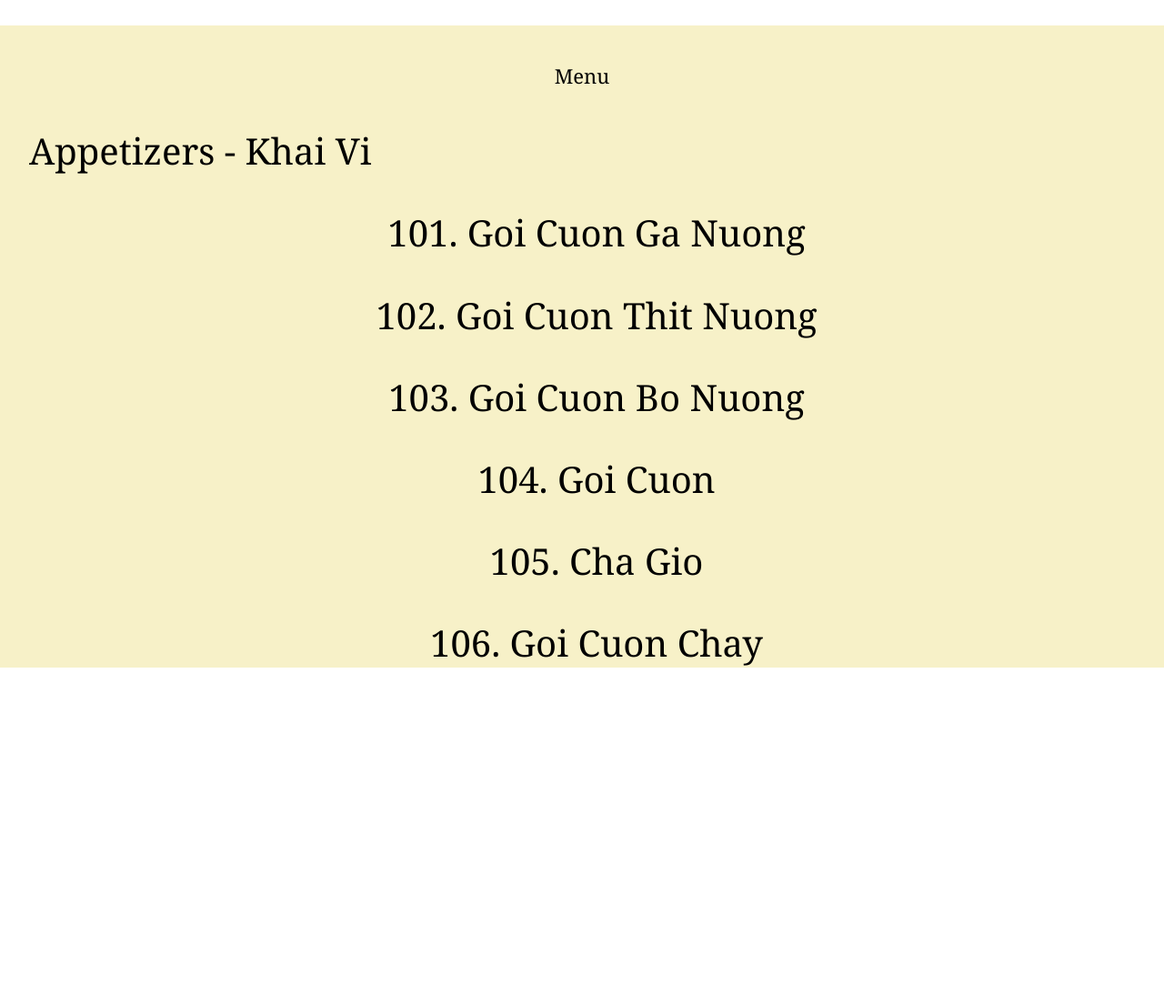
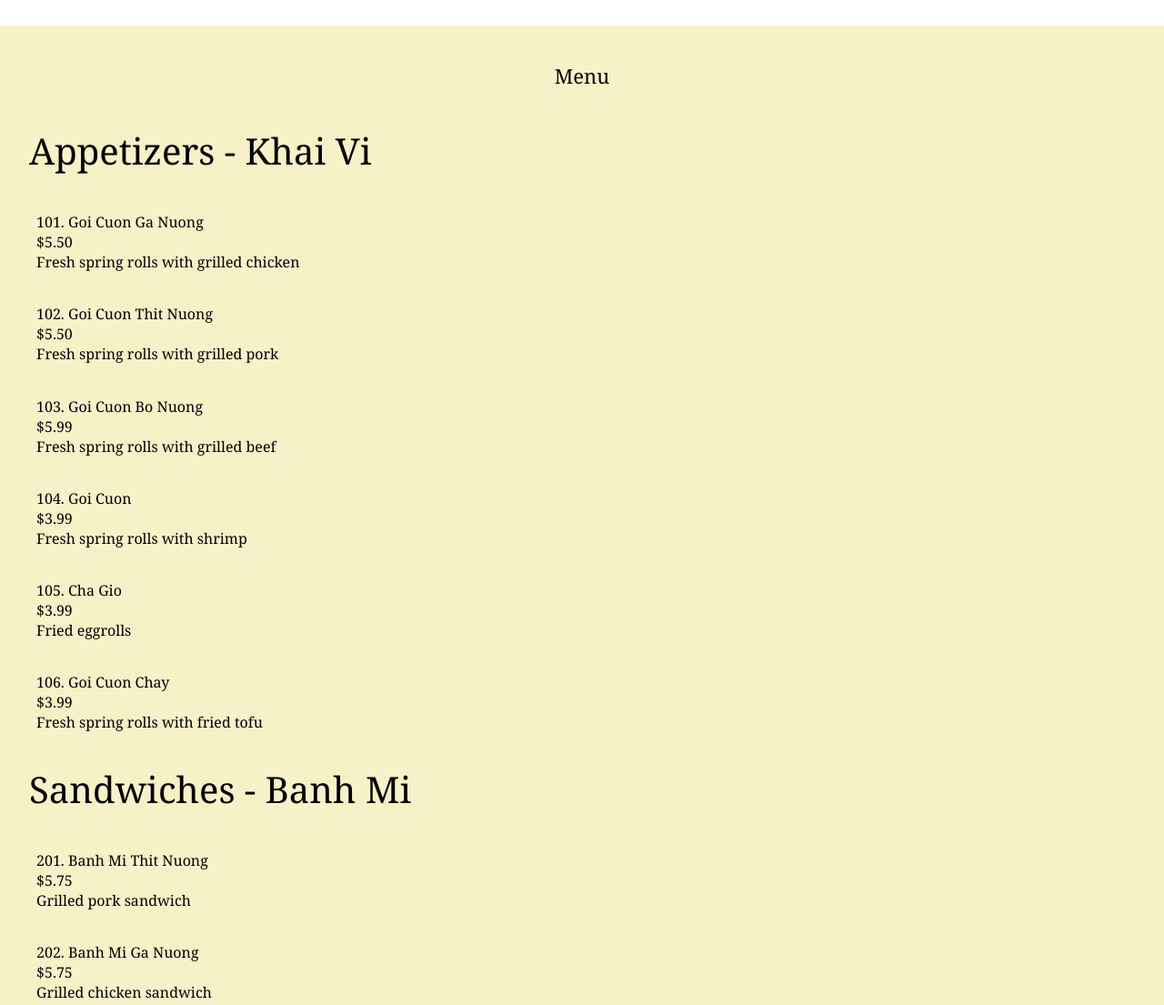
Before and after one commit to andrew-ho7705/pho-88, a plain HTML site: page index.html in a window 1280 px wide. Shown: the part 1300-2405 px from the top of the page at 91% size. Before the commit the page ends 2034 px from the top, so only its background shows below. Drawn offline with Linux system fonts and the light colour scheme.

Commit message:
Finished adding menu- needs styling

```diff
--- a/index.html
+++ b/index.html
@@ -9,7 +9,7 @@
     <title>Pho 88</title>
 </head>
 
-<body onload="displayAppetizers()">
+<body onload="displayMenu()">
     <div>
         <div class="headerContainer">
             <img src="../assets/phoImg.webp" alt="">
@@ -48,19 +48,121 @@
 
     <div class="menuSection">
         <div class="menu">Menu</div>
-        <div class="appetizerHeader">
-            Appetizers - Khai Vi
-            <div id="appetizers"></div>
-        </div>
+        <div class="menuItemHeader">Appetizers - Khai Vi</div>
+        <div id="appetizers"></div>
+        <div class="menuItemHeader">Sandwiches - Banh Mi</div>
+        <div id="sandwiches"></div>
+        <div class="menuItemHeader">Kids Menu</div>
+        <div id="kidsmenu"></div>
+        <div class="menuItemHeader">Wonton Soup</div>
+        <div id="wontonsoup"></div>
+        <div class="menuItemHeader">Side Items</div>
+        <div id="sideitems"></div>
+        <div class="menuItemHeader">Rice Noodle Soup - Pho</div>
+        <div id="pho"></div>
+        <div class="menuItemHeader">Egg Noodle Soup - Mi</div>
+        <div id="mi"></div>
+        <div class="menuItemHeader">Vermicelli - Bun</div>
+        <div id="bun"></div>
+        <div class="menuItemHeader">Rice Plates - Com</div>
+        <div id="com"></div>
+        <div class="menuItemHeader">Beverages - Giai Khat</div>
+        <div id="giaikhat"></div>
+        <div class="menuItemHeader">Tapioca Drinks</div>
+        <div id="tapiocadrinks"></div>
     </div>
     <script>
         const appetizerContainer = document.getElementById('appetizers');
+        const sandwichContainer = document.getElementById('sandwiches');
+        const kidsMenuContainer = document.getElementById('kidsmenu');
+        const wontonSoupContainer = document.getElementById('wontonsoup');
+        const sideItemsContainer = document.getElementById('sideitems');
+        const phoContainer = document.getElementById('pho');
+        const miContainer = document.getElementById('mi');
+        const bunContainer = document.getElementById('bun');
+        const comContainer = document.getElementById('com');
+        const giaiKhatContainer = document.getElementById('giaikhat');
+        const tapiocaDrinksContainer = document.getElementById('tapiocadrinks');
 
-        function displayAppetizers() {
+        function displayMenu() {
             menuItems.forEach(item => {
-                if(item.class == "appetizers") {
-                    console.log(item);
-                    appetizerContainer.innerHTML += "<p>" + item.id + "." + " " + item.name + "</p>"
+                switch(item.class) {
+                    case "appetizers":
+                        appetizerContainer.innerHTML += "<h3>" + item.id + "." + " " + item.name + "</h3>";
+                        appetizerContainer.innerHTML += "<h3>" + item.price + "</h3>";
+                        appetizerContainer.innerHTML += "<h3>" + item.desc + "</h3>";
+                        appetizerContainer.innerHTML += "<p></p>";
+                        break;
+
+                    case "sandwiches":
+                        sandwichContainer.innerHTML += "<h3>" + item.id + "." + " " + item.name + "</h3>";
+                        sandwichContainer.innerHTML += "<h3>" + item.price + "</h3>";
+                        sandwichContainer.innerHTML += "<h3>" + item.desc + "</h3>";
+                        sandwichContainer.innerHTML += "<p></p>";
+                        break;
+
+                    case "kidsmenu":
+                        kidsMenuContainer.innerHTML += "<h3>" + item.id + "." + " " + item.name + "</h3>";
+                        kidsMenuContainer.innerHTML += "<h3>" + item.price + "</h3>";
+                        kidsMenuContainer.innerHTML += "<h3>" + item.desc + "</h3>";
+                        kidsMenuContainer.innerHTML += "<p></p>";
+                        break;
+
+                    case "wontonsoup":
+                        wontonSoupContainer.innerHTML += "<h3>" + item.id + "." + " " + item.name + "</h3>";
+                        wontonSoupContainer.innerHTML += "<h3>" + item.price + "</h3>";
+                        wontonSoupContainer.innerHTML += "<h3>" + item.desc + "</h3>";
+                        wontonSoupContainer.innerHTML += "<p></p>";
+                        break;
+
+                    case "sideitems":
+                        sideItemsContainer.innerHTML += "<h3>" + item.name + "</h3>";
+                        sideItemsContainer.innerHTML += "<h3>" + item.price + "</h3>";
+                        sideItemsContainer.innerHTML += "<h3>" + item.desc + "</h3>";
+                        sideItemsContainer.innerHTML += "<p></p>";
+                        break;
+
+                    case "pho":
+                        phoContainer.innerHTML += "<h3>" + item.name + "</h3>";
+                        phoContainer.innerHTML += "<h3>" + item.price + "</h3>";
+                        phoContainer.innerHTML += "<h3>" + item.desc + "</h3>";
+                        phoContainer.innerHTML += "<p></p>";
+                        break;
+
+                    case "mi":
+                        miContainer.innerHTML += "<h3>" + item.name + "</h3>";
+                        miContainer.innerHTML += "<h3>" + item.price + "</h3>";
+                        miContainer.innerHTML += "<h3>" + item.desc + "</h3>";
+                        miContainer.innerHTML += "<p></p>";
+                        break;
+
+                    case "bun":
+                        bunContainer.innerHTML += "<h3>" + item.name + "</h3>";
+                        bunContainer.innerHTML += "<h3>" + item.price + "</h3>";
+                        bunContainer.innerHTML += "<h3>" + item.desc + "</h3>";
+                        bunContainer.innerHTML += "<p></p>";
+                        break;
+
+                    case "com":
+                        comContainer.innerHTML += "<h3>" + item.name + "</h3>";
+                        comContainer.innerHTML += "<h3>" + item.price + "</h3>";
+                        comContainer.innerHTML += "<h3>" + item.desc + "</h3>";
+                        comContainer.innerHTML += "<p></p>";
+                        break;
+
+                    case "giaikhat":
+                        giaiKhatContainer.innerHTML += "<h3>" + item.name + "</h3>";
+                        giaiKhatContainer.innerHTML += "<h3>" + item.price + "</h3>";
+                        giaiKhatContainer.innerHTML += "<h3>" + item.desc + "</h3>";
+                        giaiKhatContainer.innerHTML += "<p></p>";
+                        break;
+
+                    case "tapiocadrinks":
+                        tapiocaDrinksContainer.innerHTML += "<h3>" + item.name + "</h3>";
+                        tapiocaDrinksContainer.innerHTML += "<h3>" + item.price + "</h3>";
+                        tapiocaDrinksContainer.innerHTML += "<h3>" + item.desc + "</h3>";
+                        tapiocaDrinksContainer.innerHTML += "<p></p>";
+                        break;
                 }
             })
 
--- a/styles.css
+++ b/styles.css
@@ -78,7 +78,12 @@ p {
     font-size: 22px;
 }
 
-.appetizerHeader {
+.menuItemHeader {
     font-size: 40px;
     padding-left: 2rem;
+    padding-bottom: 2.5rem;
 }
+
+#appetizers, #sandwiches, #kidsmenu, #wontonsoup, #sideitems, #pho, #mi, #bun, #com, #giaikhat, #tapiocadrinks {
+    padding-left: 2.5rem;
+}
```
